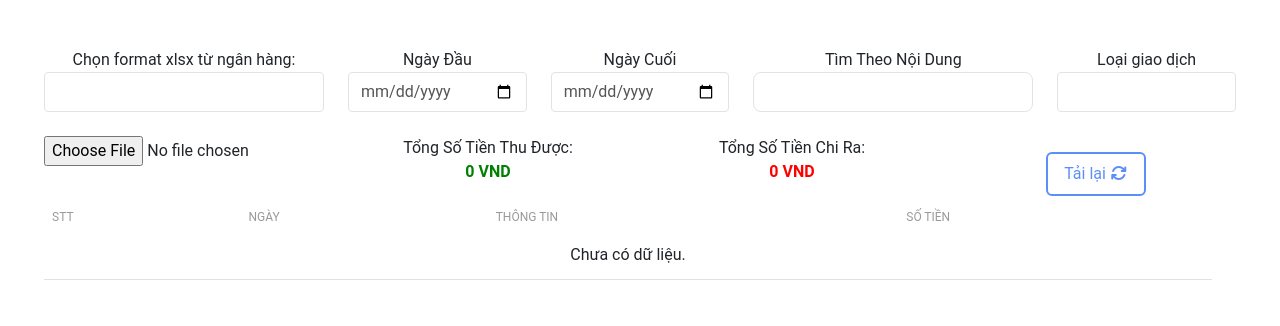
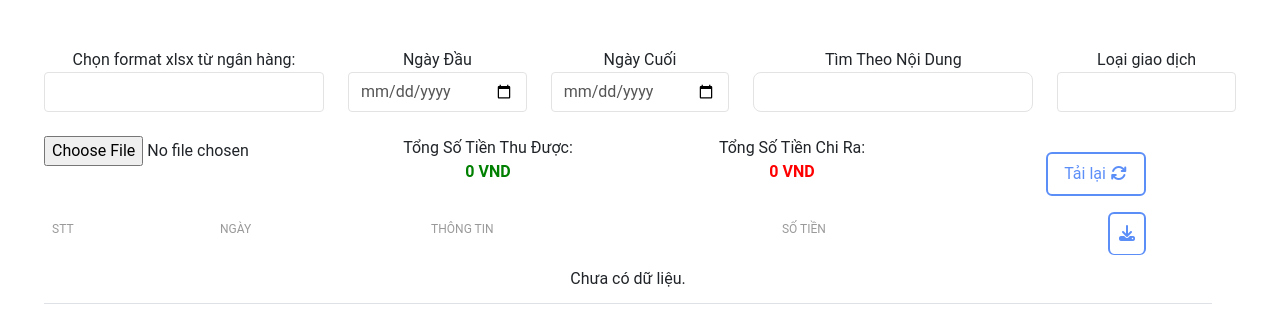
Before and after one commit to longtransnt/TKExcel, a React (Vite) app: page / in a window 1280 px wide. Shown: the top 326 px of the page. Built offline with nearby package versions, Linux system fonts and the light colour scheme.

Commit message:
add export to xlsx button

```diff
--- a/src/FilteredList.jsx
+++ b/src/FilteredList.jsx
@@ -1,4 +1,8 @@
+import * as XLSX from "xlsx";
 function FilteredList(props) {
+  var add = 0;
+  var exp = 0;
+
   const typeFilteredData = props.data.filter((el) => {
     if (props.type === "") {
       return el;
@@ -17,8 +21,6 @@ function FilteredList(props) {
     }
   });
 
-  var add = 0;
-  var exp = 0;
   contentFilteredData.forEach((transaction, index) => {
     if (transaction.real_value > 0) add += transaction.real_value;
     else exp += transaction.real_value;
@@ -27,7 +29,28 @@ function FilteredList(props) {
   props.updateExpense(exp);
   props.updateAdd(add);
 
+  const exportData = () => {
+    const now = new Date();
+    const timestamp = now.toLocaleString("vi-VN");
+    const worksheet = XLSX.utils.json_to_sheet(contentFilteredData);
+    const workbook = XLSX.utils.book_new();
+    XLSX.utils.book_append_sheet(workbook, worksheet, "GHTK");
+    XLSX.writeFile(workbook, props.bankTemp + "_" + timestamp + ".xlsx");
+  };
+
   return (
+    <>
+      <thead>
+        <tr>
+          <th scope="col">STT</th>
+          <th scope="col">Ngày</th>
+          <th scope="col">Thông Tin</th>
+          <th scope="col">Số Tiền</th>
+          <button onClick={exportData} className="btn btn-primary">
+            <i className="fa fa-download" aria-hidden="true"></i>
+          </button>
+        </tr>
+      </thead>
       <tbody>
         {contentFilteredData.length ? (
           contentFilteredData.map((transaction, index) => (
@@ -57,6 +80,7 @@ function FilteredList(props) {
           </tr>
         )}
       </tbody>
+    </>
   );
 }
 
--- a/src/IncomeView.jsx
+++ b/src/IncomeView.jsx
@@ -11,7 +11,7 @@ const IncomeView = () => {
   const [searchTxt, setSearchTxt] = useState("");
   const [add, setAdd] = useState(0);
   const [expense, setExpense] = useState(0);
-  const [bankFormat, setBankFormat] = useState("");
+  const [bankTemp, setBankFormat] = useState("");
   const [transacType, setTransacType] = useState("");
   const [currentFile, setCurrentFile] = useState(null);
 
@@ -29,7 +29,7 @@ const IncomeView = () => {
     transactions.forEach(function (transaction) {
       let value = "";
       let real = 0;
-      if (bankFormat === "VCB") {
+      if (bankTemp === "VCB") {
         if (+transaction["__EMPTY_1"]) {
           // Get date from __EMPTY_2 string
           const day_array = transaction["__EMPTY_2"].split("\n");
@@ -70,7 +70,7 @@ const IncomeView = () => {
             }
           }
         }
-      } else if (bankFormat === "SCB") {
+      } else if (bankTemp === "SCB") {
         // Get current transaction date
         let date_string = transaction["__EMPTY_4"].split(" ");
         let partial_array = date_string[0].split("-");
@@ -141,11 +141,11 @@ const IncomeView = () => {
 
         if (sheets.length) {
           const rows = utils.sheet_to_json(wb.Sheets[sheets[0]]);
-          if (bankFormat === "VCB") {
+          if (bankTemp === "VCB") {
             rows.splice(0, 10);
-          } else if (bankFormat === "VTB") {
+          } else if (bankTemp === "VTB") {
             rows.splice(0, 3);
-          } else if (bankFormat === "SCB") {
+          } else if (bankTemp === "SCB") {
             rows.splice(0, 22);
           }
           formatTransaction(rows);
@@ -171,7 +171,7 @@ const IncomeView = () => {
             <label>Chọn format xlsx từ ngân hàng:</label>
             <Form.Control
               as="select"
-              value={bankFormat}
+              value={bankTemp}
               onChange={(e) => {
                 setBankFormat(e.target.value);
               }}
@@ -285,17 +285,10 @@ const IncomeView = () => {
           <div className="row">
             <div className="col-sm-12 ">
               <table className="table">
-                <thead>
-                  <tr>
-                    <th scope="col">STT</th>
-                    <th scope="col">Ngày</th>
-                    <th scope="col">Thông Tin</th>
-                    <th scope="col">Số Tiền</th>
-                  </tr>
-                </thead>
                 <FilteredList
                   data={data}
                   input={searchTxt}
+                  bankTemp={bankTemp}
                   updateExpense={updateExpense}
                   updateAdd={updateAdd}
                   type={transacType}
```
Lines whose indentation alone changed are shown as unchanged.
